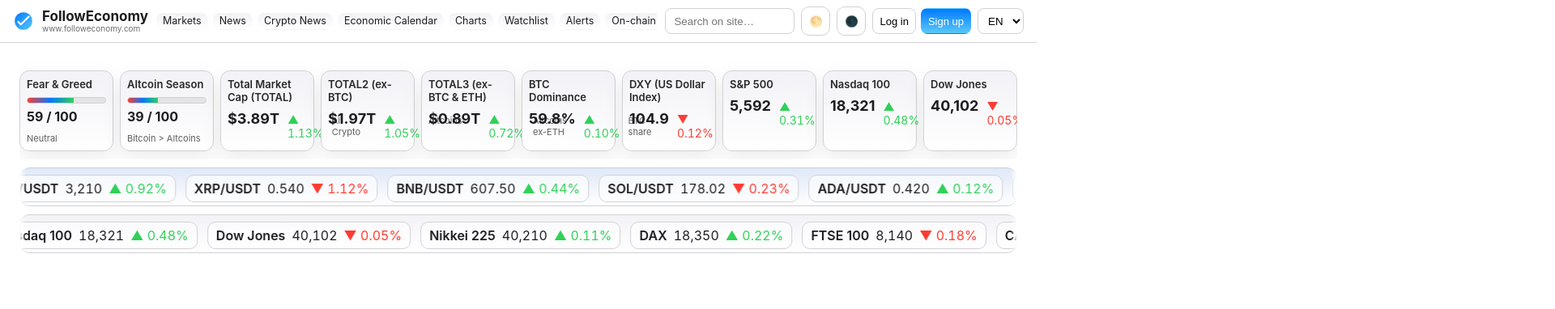
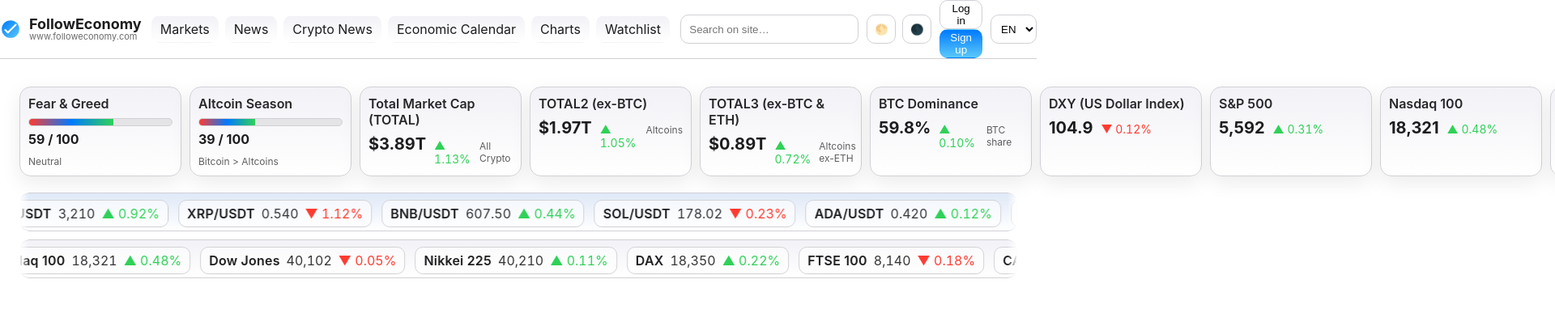
Before and after one commit to chelo35/followeconomy, a Next.js app: page / in a window 1280 px wide. Shown: the top 382 px of the page at 81% size, 1920 px wide, since content can reach past the window. Built offline with nearby package versions, Linux system fonts and the light colour scheme.

Commit message:
Revert "fix(nav): single-row left-aligned + compact controls; fix(widgets): compact row; fix(ticker): no clip, smoother padding"
This reverts commit 19dab65187860d13236c5caaedcd365a37fdf314.

```diff
--- a/src/app/globals.css
+++ b/src/app/globals.css
@@ -139,23 +139,42 @@
 }
 .dark .topbar { background: var(--background-dark); border-color: var(--border-dark); }
 
-/* Topbar layout */
-.topbar-inner{
-  max-width: var(--container-max);
-  margin: 0 auto;
-  padding: 8px 16px;
-  display: flex; align-items: center; gap: 10px;
+.topbar-inner{ max-width: var(--container-max); margin:0 auto; display:flex; align-items:center; gap:12px; }
+
+/* -------- Topbar layout updates -------- */
+.topbar-right { display:flex; align-items:center; gap:10px; }
+.search {
+  height:36px; border-radius:10px; border:1px solid var(--border-light);
+  background: rgba(255,255,255,.7); padding: 0 10px; min-width: 220px;
 }
+.dark .search { border-color: var(--border-dark); background: rgba(255,255,255,.08); color: var(--text-dark); }
 
-/* Tek satır, sola hizalı, taşmadan sığması için sıkı ayarlar */
+.btn { height:36px; padding: 0 12px; border-radius:10px; border:1px solid transparent; cursor:pointer; }
+.btn.ghost { background: transparent; border-color: var(--border-light); }
+.dark .btn.ghost { border-color: var(--border-dark); color: var(--text-dark); }
+.btn.solid { background: linear-gradient(180deg, var(--primary-light), var(--secondary-light)); color: white; }
+.dark .btn.solid { background: linear-gradient(180deg, var(--primary-dark), var(--secondary-dark)); }
+
+.lang { height:36px; border-radius:10px; border:1px solid var(--border-light); background: rgba(255,255,255,.7); padding:0 8px; }
+.dark .lang { border-color: var(--border-dark); background: rgba(255,255,255,.08); color: var(--text-dark); }
+
+.logo { display:flex; align-items:center; gap:10px; text-decoration:none; color: inherit; }
+.logo-text { display:flex; flex-direction:column; line-height:1.05; }
+.logo-text strong { font-size:18px; }
+.logo-text span { font-size:11px; opacity:.65; }
+
 .mainnav{
-  flex: 1 1 auto; min-width: 0;
-  display: inline-flex; align-items: center; justify-content: flex-start;
-  gap: 6px; white-space: nowrap; overflow: hidden; /* kaydırma yok, sığdırıyoruz */
+  flex: 1 1 auto;
+  display: inline-flex;
+  align-items: center;
+  gap: 8px;
+  overflow-x: auto;        /* taşarsa yatay kay */
+  white-space: nowrap;     /* ALT-ÜST YOK -> tek satır */
+  scrollbar-width: none;
 }
+.mainnav::-webkit-scrollbar{ display:none; }
 .nav-link{
-  padding: 5px 8px; border-radius: 10px; text-decoration: none;
-  border: 1px solid transparent; font-size: 13px; line-height: 1;
+  padding:6px 10px; border-radius:10px; text-decoration:none; border:1px solid transparent;
   color: var(--text-light); background: linear-gradient(180deg, var(--surface-light), #fff);
 }
 .nav-link:hover { border-color: var(--border-light); }
@@ -165,47 +184,13 @@
 }
 .dark .nav-link:hover { border-color: var(--border-dark); }
 
-.logo { display:flex; align-items:center; gap:10px; text-decoration:none; color: inherit; }
-.logo-text { display:flex; flex-direction:column; line-height:1.05; }
-/* Logo metnini de ufalt */
-.logo-text strong{ font-size: 17px; }
-.logo-text span{ font-size: 10px; opacity:.65; }
-
-/* Sağ kontrol grubu tek satır */
-.topbar-right{ display: flex; align-items: center; gap: 8px; flex: 0 0 auto; }
-.search{
-  height: 32px; min-width: 160px; width: 200px; border-radius: 8px;
-  border:1px solid var(--border-light); background: rgba(255,255,255,.7); padding: 0 10px;
-}
-.dark .search { border-color: var(--border-dark); background: rgba(255,255,255,.08); color: var(--text-dark); }
-
-.btn{ height: 32px; padding: 0 10px; border-radius: 8px; font-size: 13px; border:1px solid transparent; cursor:pointer; }
-.btn.ghost { background: transparent; border-color: var(--border-light); }
-.dark .btn.ghost { border-color: var(--border-dark); color: var(--text-dark); }
-.btn.solid { background: linear-gradient(180deg, var(--primary-light), var(--secondary-light)); color: white; }
-.dark .btn.solid { background: linear-gradient(180deg, var(--primary-dark), var(--secondary-dark)); }
-
-.auth{ display: flex; gap: 6px; }      /* <-- Log in & Sign up yan yana */
-.lang{
-  height: 32px; border-radius: 8px; border:1px solid var(--border-light);
-  background: rgba(255,255,255,.7); padding:0 8px;
-}
-.dark .lang { border-color: var(--border-dark); background: rgba(255,255,255,.08); color: var(--text-dark); }
-
-/* Daha dar ekranlarda biraz daha sıkıştır */
-@media (max-width: 1280px){
-  .nav-link{ font-size: 12.5px; padding: 4px 7px; }
-  .search{ width: 160px; min-width: 140px; }
-  .btn{ padding: 0 8px; }
-}
-
 /* -------- Ticker (single row, smooth) -------- */
 .ticker{
   position:relative; overflow:hidden; border:1px solid var(--border-light);
   border-radius:12px; margin-top:10px; height:48px;
   background: linear-gradient(180deg, var(--surface-light), #fff);
-  -webkit-mask-image: linear-gradient(90deg, transparent 0, #000 8px, #000 calc(100% - 8px), transparent 100%);
-          mask-image: linear-gradient(90deg, transparent 0, #000 8px, #000 calc(100% - 8px), transparent 100%);
+  -webkit-mask-image: linear-gradient(90deg, transparent 0, #000 12px, #000 calc(100% - 12px), transparent 100%);
+          mask-image: linear-gradient(90deg, transparent 0, #000 12px, #000 calc(100% - 12px), transparent 100%);
 }
 .dark .ticker {
   border-color: var(--border-dark);
@@ -221,22 +206,20 @@
 }
 
 .ticker-track{
-  display:inline-flex; align-items:center; gap:12px;
-  padding:8px 24px; /* sola biraz daha iç boşluk → ilk öğe kırpılmıyor */
-  white-space:nowrap;
+  display:inline-flex; align-items:center; gap:12px; padding:8px 12px; white-space:nowrap;
   animation: ticker-marquee var(--duration, 30s) linear infinite;
   will-change: transform; transform: translate3d(0,0,0);
 }
-@keyframes ticker-marquee{
-  from{ transform: translate3d(0,0,0); }
-  to  { transform: translate3d(calc(-1 * var(--shift, 50%)),0,0); }
+@keyframes ticker-marquee {
+  from { transform: translate3d(0,0,0); }
+  to   { transform: translate3d(calc(-1 * var(--shift, 50%)),0,0); } /* tam 1 kopya kadar kaydır */
 }
 
 .ticker-item{ display:inline-flex; align-items:baseline; gap:8px; padding:6px 10px; border-radius:10px; border:1px solid var(--border-light); background:rgba(255,255,255,.6); }
 .dark .ticker-item { background: rgba(255,255,255,.06); border-color: var(--border-dark); }
 
-.ti-label{ font-weight:600; }
-.ti-value{ font-variant-numeric: tabular-nums; } /* sayıların sallanmaması için */
+.ti-label { font-weight: 600; letter-spacing: .2px; }
+.ti-value { font-variant-numeric: tabular-nums; opacity: .9; }
 .ti-change { font-variant-numeric: tabular-nums; }
 .ti-change.up   { color: var(--success-light); }
 .ti-change.down { color: var(--danger-light); }
@@ -252,17 +235,37 @@
 /* Wrap: position for hint */
 .widget-bar-wrap { position: relative; }
 
-/* Compact widgets */
-.widget-bar{ display:flex; gap:8px; padding:10px 0; overflow: hidden; }
+.widget-bar{ display:flex; gap:10px; overflow-x:auto; padding:10px 0; scroll-snap-type:x mandatory; }
+
+/* Scroll hint: sağ kenarda degrade + ok */
+.scroll-hint{
+  position: absolute; top: 0; right: 0; bottom: 0; width: 64px;
+  pointer-events: none; display: none;
+  background:
+    linear-gradient(90deg, transparent, var(--background-light) 60%);
+}
+.dark .scroll-hint{
+  background:
+    linear-gradient(90deg, transparent, var(--background-dark) 60%);
+}
+.scroll-hint::after{
+  content: '➜';
+  position: absolute; right: 18px; top: 50%; transform: translateY(-50%);
+  font-size: 20px; opacity: .55;
+}
+.scroll-hint.show{ display: block; }
+
+/* Masaüstünde genelde sığar: istersen hint'i gizleyebiliriz */
+@media (min-width: 1100px){
+  .scroll-hint{ display: none !important; }
+}
 .widget{
-  flex: 1 1 0; min-width: 0; padding: 8px; border-radius: 12px;
-  border:1px solid var(--border-light);
+  flex:1 1 220px; min-width:200px; border:1px solid var(--border-light); border-radius:14px; padding:10px;
   background: linear-gradient(180deg, var(--surface-light), #fff);
   box-shadow: 0 8px 24px rgba(0,0,0,.08);
+  scroll-snap-align: start;
 }
-.widget--tight .stat-val{ font-size: 18px; }     /* 20 → 18 */
-.widget--tight .w-title{ font-size: 13px; }
-.widget--tight .w-sub{ font-size: 11px; }
+.widget--tight .stat-val{ font-size:20px; }
 .dark .widget{
   border-color: var(--border-dark);
   background: linear-gradient(180deg, var(--surface-dark), #2b2e33);
@@ -284,7 +287,7 @@
 /* Gauge */
 .gauge{ display:flex; flex-direction:column; gap:6px; }
 .gauge-track{
-  position:relative; height: 8px; border-radius:999px; overflow:hidden;
+  position:relative; height:10px; border-radius:999px; overflow:hidden;
   background: rgba(0,0,0,.08);
   border: 1px solid var(--border-light);
 }
```
